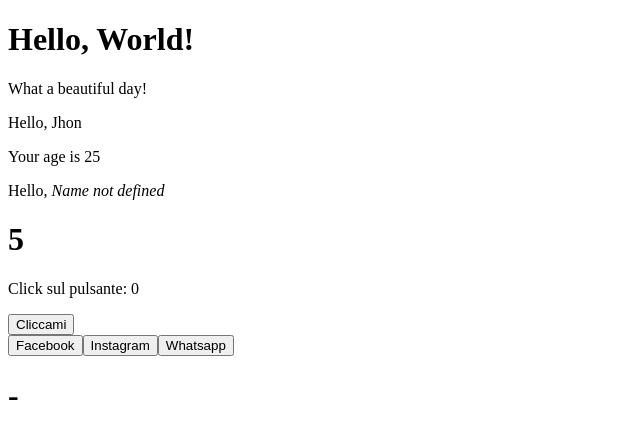
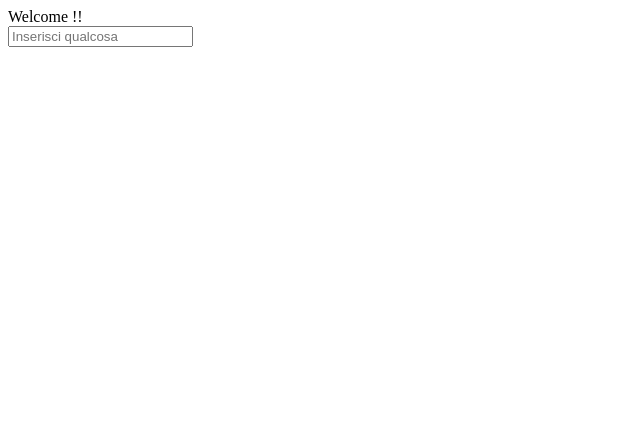
Before and after one commit to jbiasella/react-exercises, a React (Create React App) app in the folder my-app/: page / in a window 1280 px wide. Shown: the top 438 px of the page, without its empty margins (0-640 px from the left). Built offline with nearby package versions, Linux system fonts and the light colour scheme.

Commit message:
Component InteractiveWelcome

```diff
--- a/my-app/src/App.js
+++ b/my-app/src/App.js
@@ -1,23 +1,12 @@
 import React from "react";
-import ClickTracker from "./ClickTracker";
-import Counter from "./Counter";
-import ClickCounter from "./CounterClick";
-import Hello from "./Hello";
-import Welcome from "./Welcome";
-import WelcomeDefault from "./WelcomeDefault";
-
+import InteractiveWelcome from './InteractiveWelcome'
 
 
 export default class App extends React.Component{
     render(){
         return (
             <div>
-                <Hello />
-                <Welcome name="Jhon" age="25"/>
-                <WelcomeDefault />
-                <Counter value={0} incrementInterval={1} incrementAmount={1000}/>
-                <ClickCounter />
-                <ClickTracker/>
+                <InteractiveWelcome />
             </div>
         )
     }
--- a/my-app/src/Counter.js
+++ /dev/null
@@ -1,32 +0,0 @@
-import React from "react"
-
-export default class Counter extends React.Component{
-    state= { count: this.props.value}
-
-//  constructor(props){
-//     super(props)
-//     setInterval(() =>{
-//         this.setState({
-//             count: this.state.count + this.props.incrementInterval
-//         })
-//     }, this.props.incrementAmount)
-//  }
-
-componentDidMount() {
-     setInterval(() =>{
-                this.setState({
-                    count: this.state.count + this.props.incrementInterval
-                })
-            }, this.props.incrementAmount)}
-
-
- render(){
-    return <CounterDisplay DisplayCount={this.state.count}/>
- }
-}
-
-export class CounterDisplay extends React.Component{
-    render(){
-        return <h1>{this.props.DisplayCount}</h1>
-    }
-}
--- a/my-app/src/CounterClick.js
+++ /dev/null
@@ -1,25 +0,0 @@
-import React from "react";
-
-export default class ClickCounter extends React.Component {
-    constructor(props) {
-      super(props);
-      this.state = {count: 0};
-      this.handleClick = this.handleClick.bind(this);
-    }
-
-    handleClick() {
-      this.setState(state => ({
-        count: state.count + 1,
-      }));
-    }
-    render() {
-      return (
-        <div>
-          <p>Click sul pulsante: {this.state.count} </p>
-          <button onClick={this.handleClick}>
-            Cliccami
-          </button>
-        </div>
-      );
-    }
-  }
--- a/my-app/src/Hello.js
+++ /dev/null
@@ -1,13 +0,0 @@
-import React from "react"
-import Message from "./Message"
-
-export default class Hello extends React.Component{
-render() {
-return (
-<div>
-    <h1>Hello, World!</h1>
-    <Message/>
-</div>
-)
-}
-}
--- a/my-app/src/Message.js
+++ /dev/null
@@ -1,8 +0,0 @@
-import React from "react";
-
-export default class Message extends React.Component{
-    render(){
-        return     <p>What a beautiful day!</p>
-
-    }
-}
--- a/my-app/src/Welcome.js
+++ /dev/null
@@ -1,35 +0,0 @@
-import React from "react";
-
-
-export default class Welcome extends React.Component{
-    render() {
-
-        return (
-            <div>
-            <p>Hello, {this.props.name} </p>
-            <Age name={this.props.name}
-                 age={this.props.age} />
-            </div>
-        )
-    }
-
-}
-
-
-export class Age extends React.Component{
-    render(){
-
-        return(
-            <div>
-                {this.props.age > 18
-                ? (<p>Your age is {this.props.age}</p> )
-                : (<p>You are very young!</p>)}
-            </div>
-        )
-
-    }
-}
-
-Welcome.defaultProps = {
-    name: "Jonathan"
-  }
--- a/my-app/src/WelcomeDefault.js
+++ /dev/null
@@ -1,11 +0,0 @@
-import React from "react";
-
-export default class WelcomeDefault extends React.Component{
-    render() {
-        return <p>Hello, <em>{this.props.name}</em> </p>
-    }
-}
-
-WelcomeDefault.defaultProps = {
-    name: "Name not defined"
-  }
```
